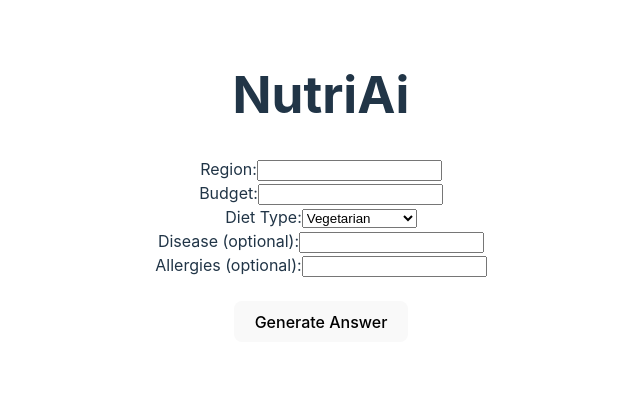
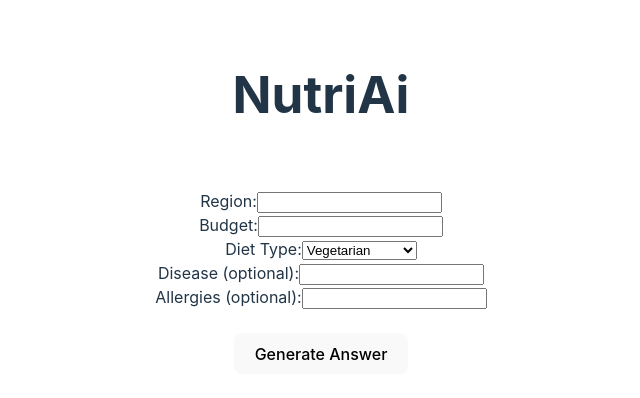
Before and after one commit to AlanMVarghese/NutriAI, a React (Vite) app: page / in a window 1280 px wide. Shown: the top 398 px of the page, without its empty margins (319-959 px from the left). Built offline with nearby package versions, Linux system fonts and the light colour scheme.

Commit message:
third-commit

```diff
--- a/src/App.css
+++ b/src/App.css
@@ -3,6 +3,15 @@
   margin: 0 auto;
   padding: 2rem;
   text-align: center;
+}
+
+.input-box{
+  max-width: 1280px;
+  margin: 0 auto;
+  padding: 2rem;
+  display: flexbox;
+  align-items: center;
+  justify-content: center;
 }
 
 .logo {
--- a/src/App.jsx
+++ b/src/App.jsx
@@ -44,6 +44,7 @@ function App() {
   return (
     <>
       <h1>NutriAi</h1>
+      <div className="input-box">
         <div>
           <label>
             Region:
@@ -82,6 +83,7 @@ function App() {
         <div className="answer">
           {answer ? formatAnswer(answer) : null}
         </div>
+      </div>
     </>
   );
 }
```
Lines whose indentation alone changed are shown as unchanged.
